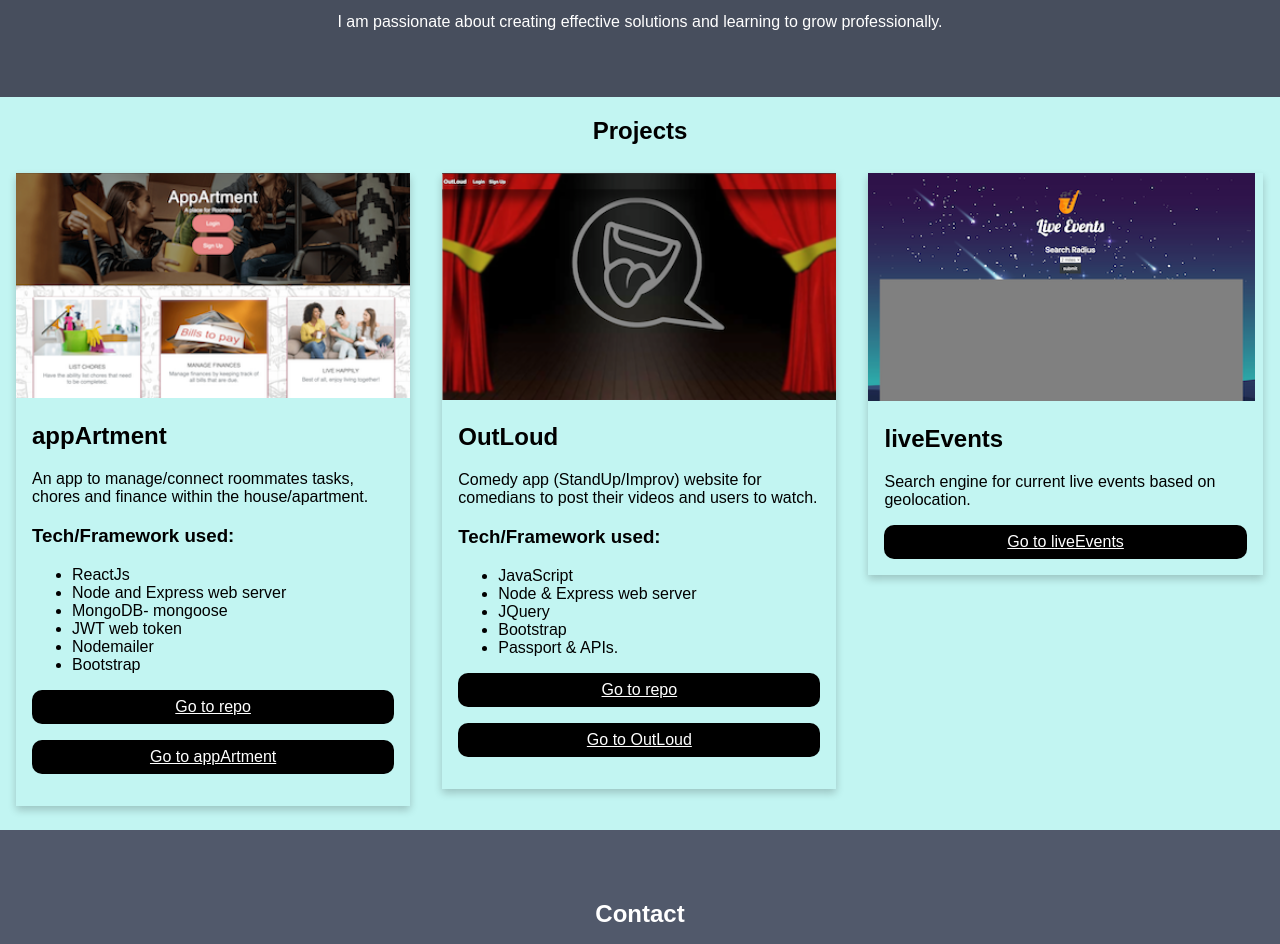
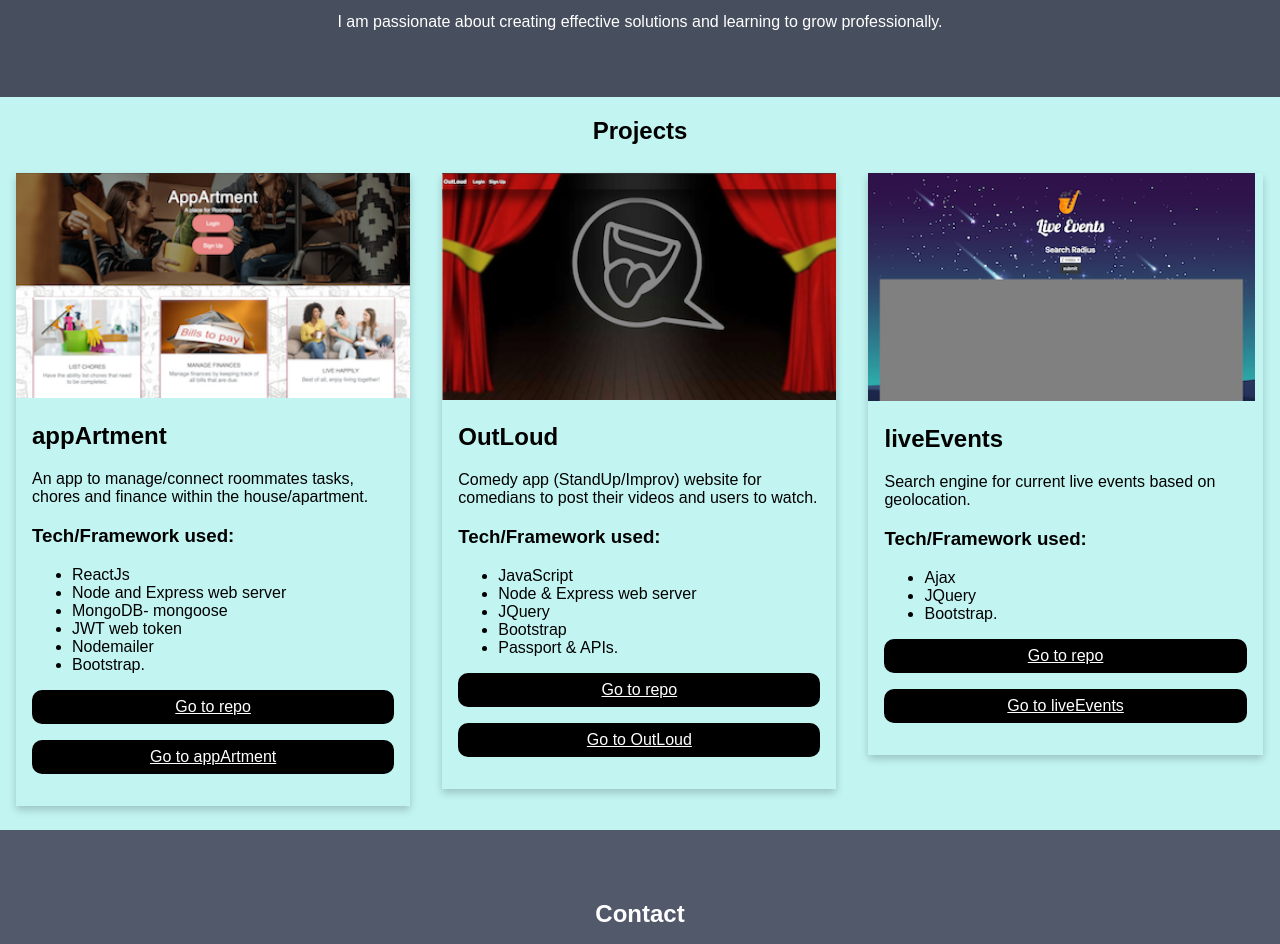
Before and after one commit to Carolinams7/Port, a plain HTML site: page about.html in a window 1280 px wide. Shown: the part 151-1095 px from the top of the page. Drawn offline with Linux system fonts and the light colour scheme.

Commit message:
Update about.html

```diff
--- a/about.html
+++ b/about.html
@@ -45,7 +45,7 @@
                 <li>MongoDB- mongoose</li>
                 <li>JWT web token</li>
                 <li>Nodemailer</li>
-                <li>Bootstrap</li>
+                <li>Bootstrap.</li>
               </ul>
             </p>
             <p>
@@ -105,9 +105,22 @@
           <div class="container">
             <h2>liveEvents</h2>
             <p>Search engine for current live events based on geolocation.</p>
+            <p>
+            <h3>Tech/Framework used:</h3>
+              <ul>
+                <li>Ajax</li>
+                <li>JQuery</li>
+                <li>Bootstrap.</li>
+              </ul>
+            </p>
+            <p>
+            <a href="https://github.com/Carolinams7/liveEvents" class="button"
+               >Go to repo</a>
+            </p>
+            <p>
             <a href="https://carolinams7.github.io/liveEvents/" class="button"
-              >Go to liveEvents</a
-            >
+              >Go to liveEvents</a>
+          </p>
           </div>
         </div>
       </div>
```
